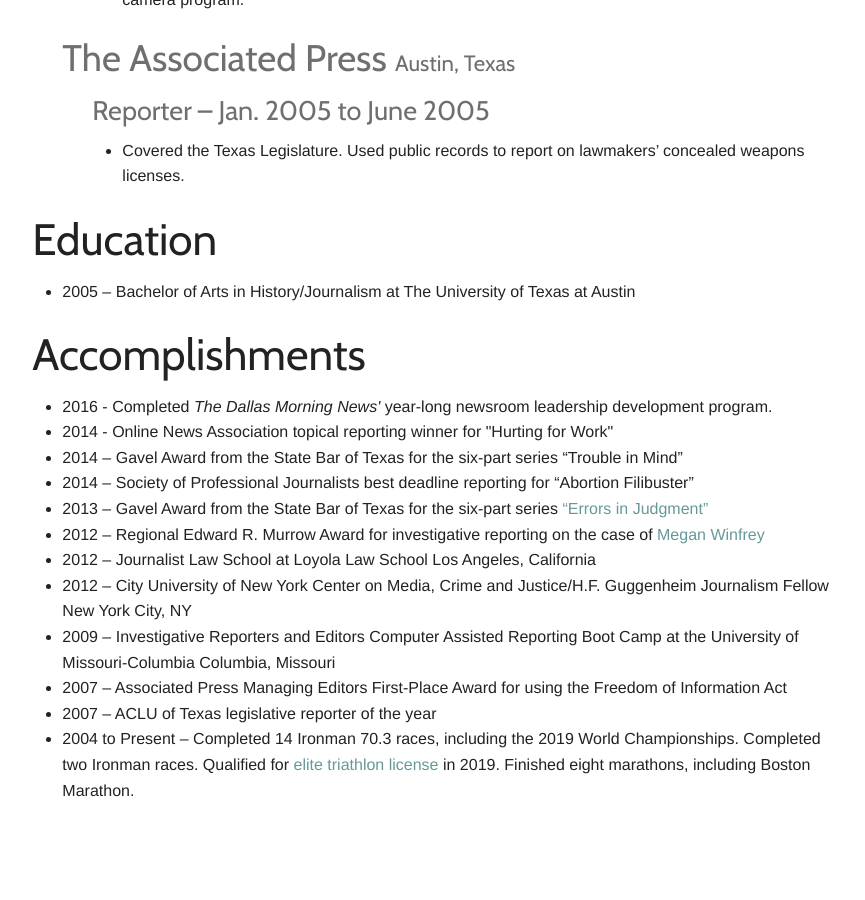
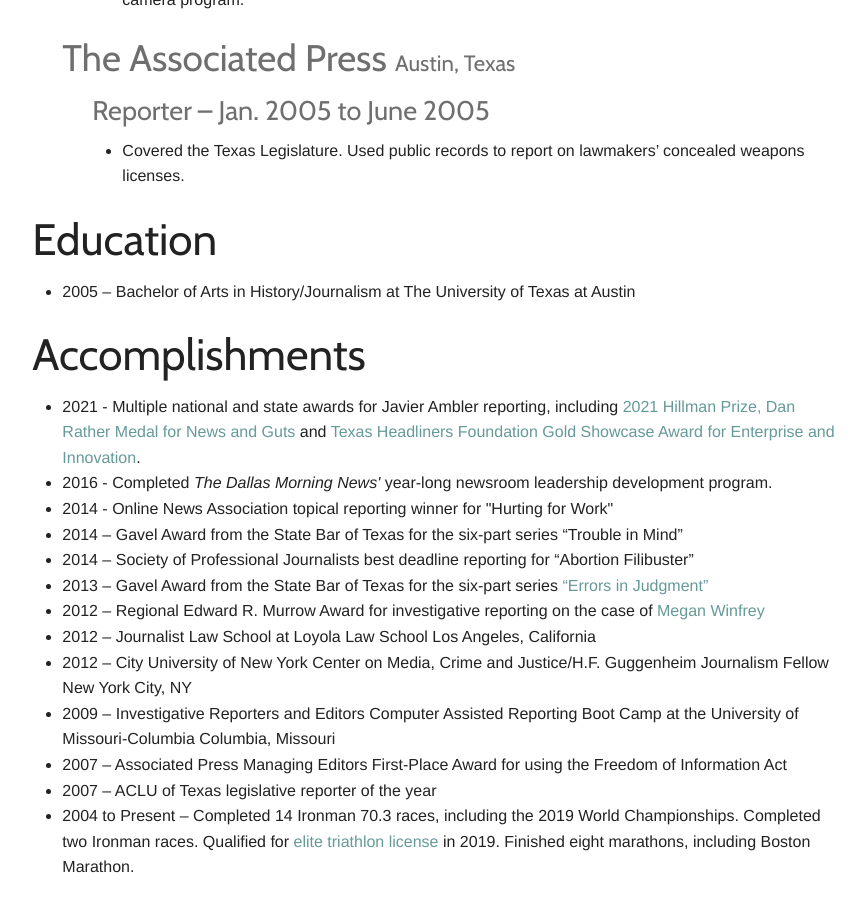
Before and after one commit to BrandiGrissom/resume, a Jekyll site: the page built from index.html, in a window 1280 px wide and 900 px high, scrolled down 2603 px. Shown: the whole window, without its empty margins (206-1071 px from the left). Built offline with Jekyll 4.4.1, drawn with Linux system fonts in a browser that asks for light colours; before the commit the page ends 3426 px from its top, so only the background shows below that.

Commit message:
Update index.html
Add awards for Ambler story

```diff
--- a/index.html
+++ b/index.html
@@ -181,6 +181,8 @@
 
     <ul>
       <li>
+        2021 - Multiple national and state awards for Javier Ambler reporting, including <a href="https://www.statesman.com/story/news/2021/04/20/austins-tony-plohetski-gets-national-nod-javier-ambler-reporting/7295482002/">2021 Hillman Prize, Dan Rather Medal for News and Guts</a> and <a href="https://www.statesman.com/story/news/2021/06/16/javier-amblers-fatal-arrest-coverage-wins-texas-top-journalism-awards/7705764002/">Texas Headliners Foundation Gold Showcase Award for Enterprise and Innovation</a>.
+      <li>
         2016 - Completed <em>The Dallas Morning News'</em> year-long newsroom leadership development program.
       <li>
         2014 - Online News Association topical reporting winner for "Hurting for Work"
```
